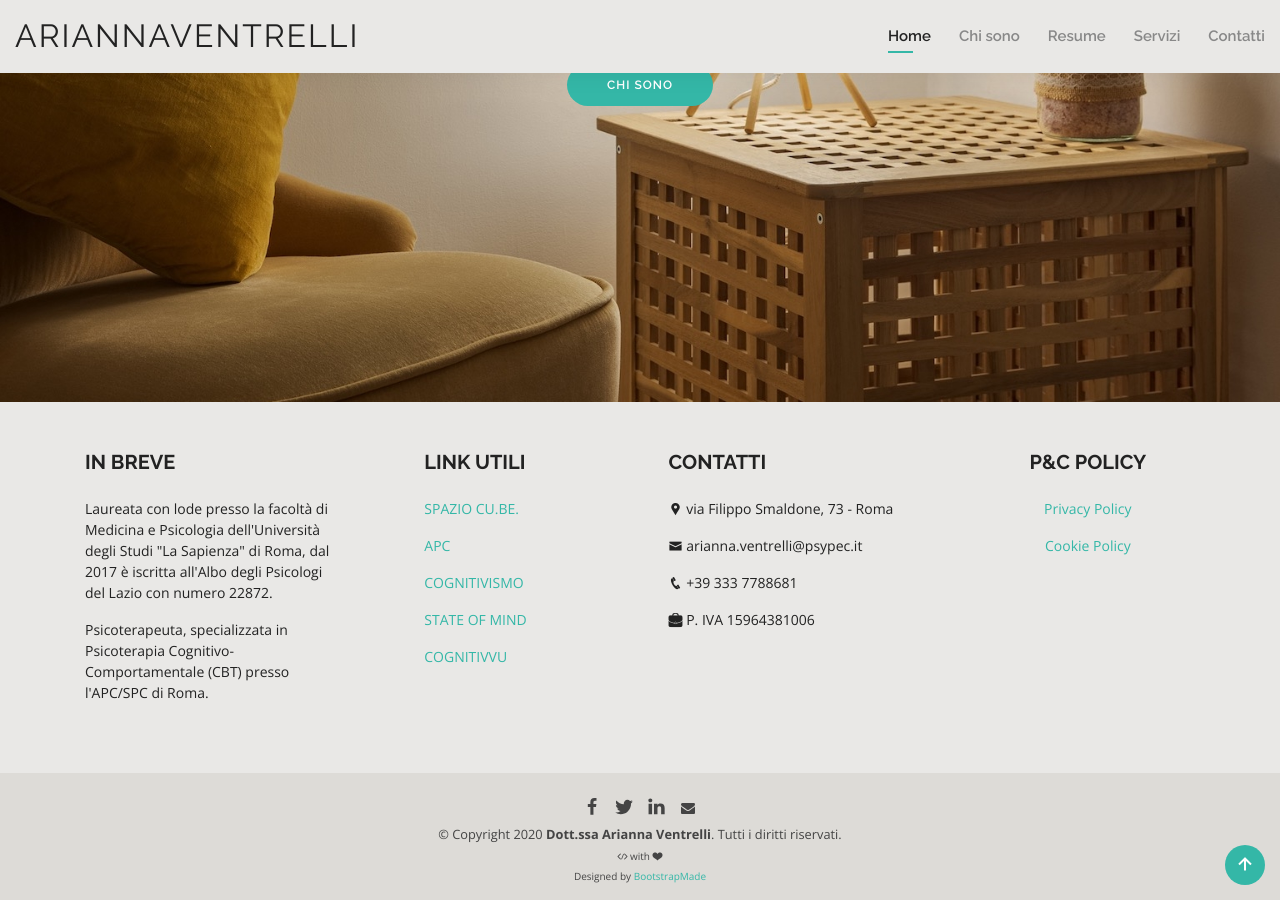
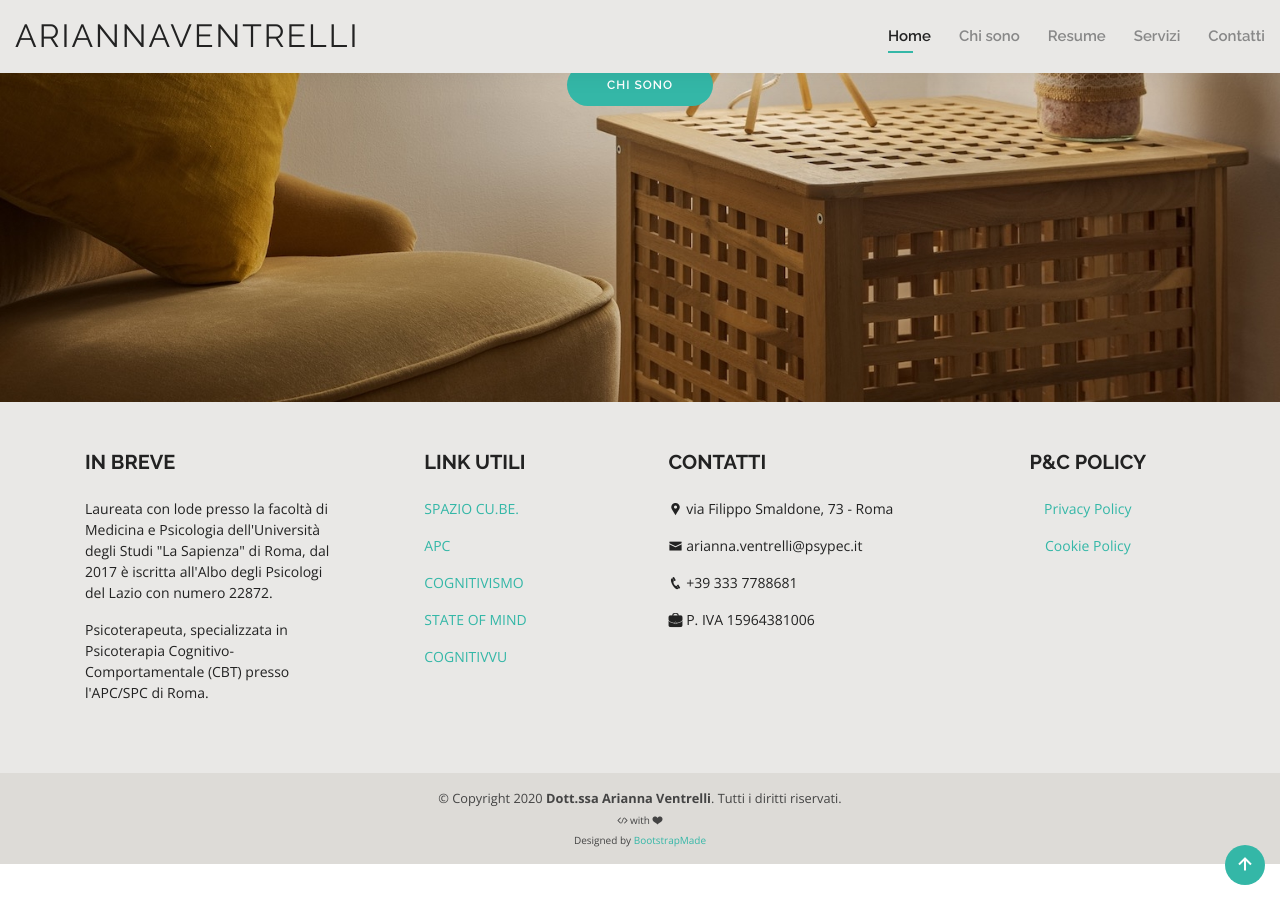
Before and after one commit to venari-psycho/venari-psycho.github.io, a Jekyll site: the page built from index.html, in a window 1280 px wide and 900 px high, scrolled down 498 px. Built offline with Jekyll 4.4.1, drawn with Linux system fonts in a browser that asks for light colours.

Commit message:
Removed share buttons in sub-footer.html

```diff
--- a/_includes/sub-footer.html
+++ b/_includes/sub-footer.html
@@ -2,13 +2,6 @@
   <div class="container text-center">
     <div class="row">
       <div class="col-12">
-
-        <!-- Grid column -->
-        <div class="col-md-12 col-lg-12 text-center">
-          <!-- Content -->
-          {% include share-buttons.html %}
-        </div>
-        <!-- End Grid column -->
 
         <!-- Copyright -->
         <div class="copyright">
```
